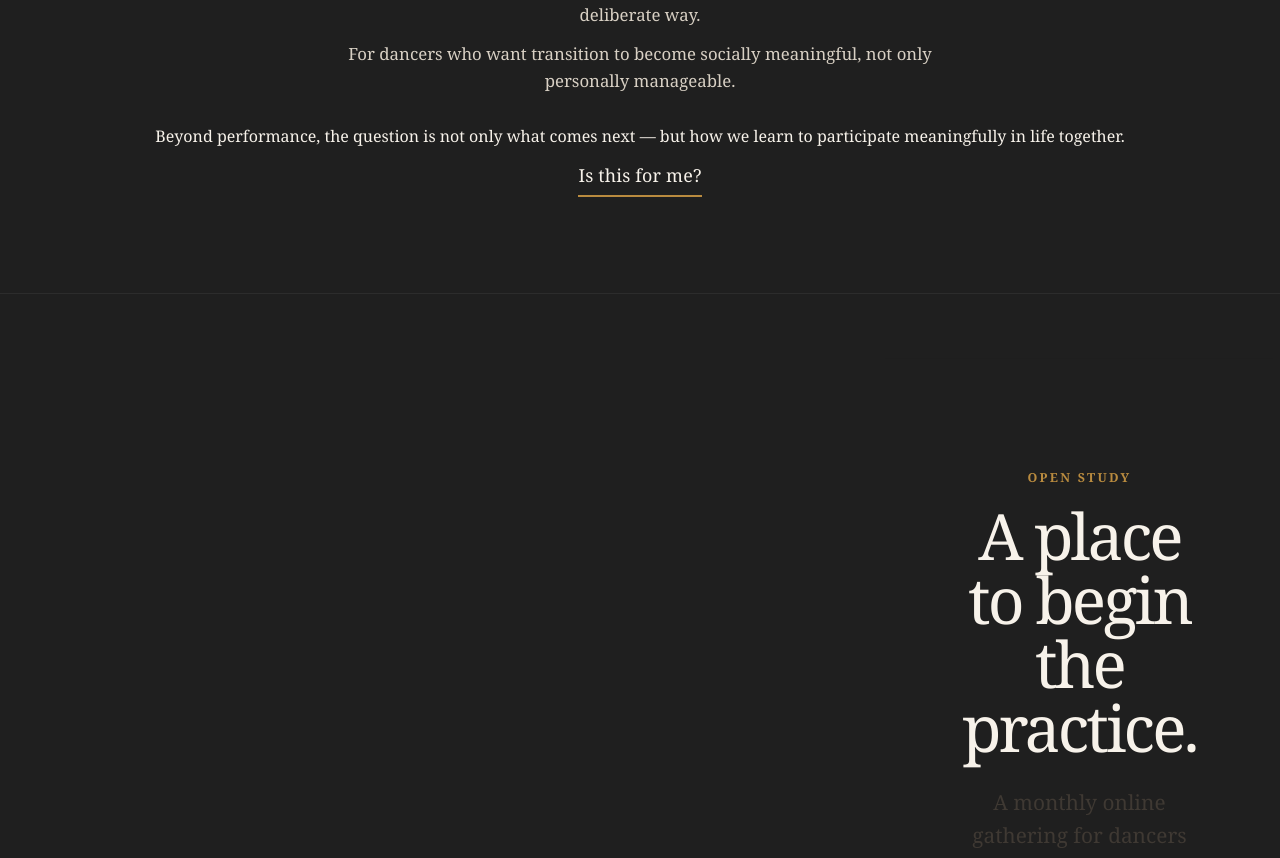
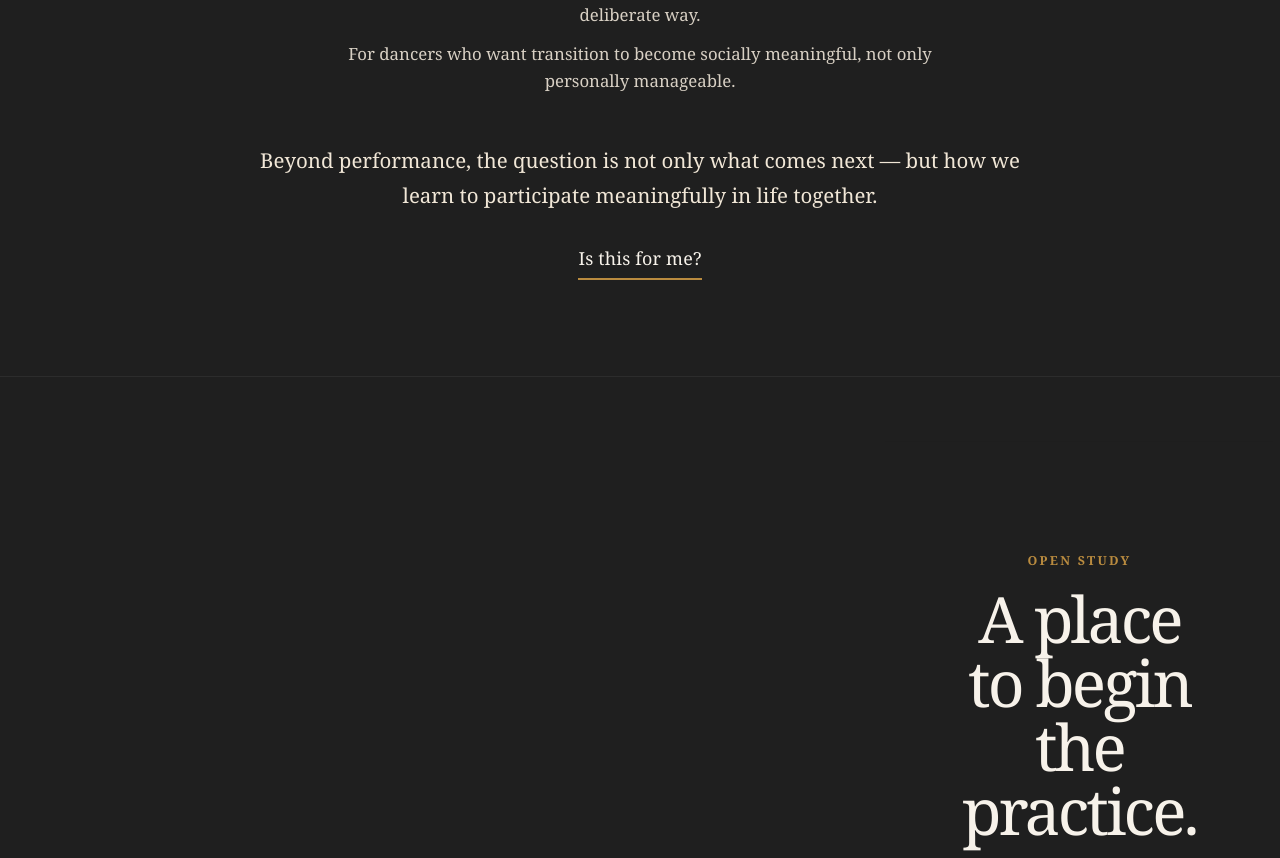
Before and after one commit to travisbirchattba/the-stage-beyond-site, a React (Vite) app: page / in a window 1280 px wide. Shown: the part 3147-4005 px from the top of the page. Built offline with nearby package versions, Linux system fonts and the light colour scheme.

Commit message:
Update styles.css

```diff
--- a/src/styles.css
+++ b/src/styles.css
@@ -1021,3 +1021,10 @@ body {
   line-height: 1.7 !important;
   color: #5a534b !important;
 }
+.finalStatement {
+  max-width: 760px;
+  margin: 48px auto 34px;
+  font-size: 1.28rem;
+  line-height: 1.7;
+  color: #f1e7d7;
+}
```
